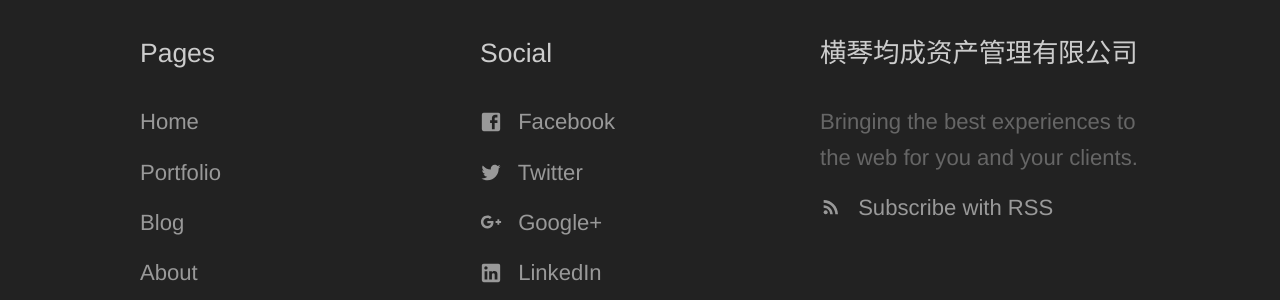
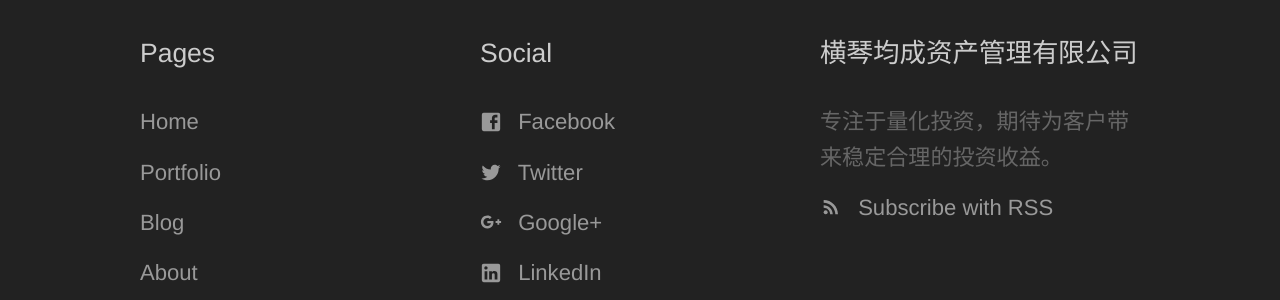
Before and after one commit to lava2000/parigain, a Jekyll site: the page built from index.html, in a window 1280 px wide and 900 px high, scrolled down 1715 px. Shown: the part 346-646 px from the top of the window. Built offline with Jekyll 4.4.1, drawn with Linux system fonts in a browser that asks for light colours.

```diff
--- a/_data/company.yml
+++ b/_data/company.yml
@@ -1,6 +1,6 @@
 title: 横琴均成资产管理有限公司
-description: Bringing the best experiences to the web for you and your clients.
-contact_email_address: contact@example.com
-contact_phone_number: (03) 123 4567
-address: 123 Example Street, Gooseburb, 9876, Ducktown, New Zealand
-postal_address: PO Box 123, Ducktown, New Zealand
+description: 专注于量化投资，期待为客户带来稳定合理的投资收益。
+contact_email_address: contact@parigain.com
+contact_phone_number:
+address: 深圳市南山区粤兴三道8号 中国地质大学产学研基地2层
+postal_address:
--- a/contact.html
+++ b/contact.html
@@ -1,7 +1,7 @@
 ---
 title: 联系我们
 heading: 现在就与我们取得联系
-subtitle: 我们会第一时间答复您的消息.
+subtitle: 第一时间给您答复。
 map:
   latitude: -45.8787605
   longitude: 170.5027976
--- a/index.html
+++ b/index.html
@@ -4,7 +4,7 @@ title: 首页
 
 <section class="hero diagonal">
 	<div class="container">
-		<h2 class="editable">我们与您共同成长</h2>
+		<h2 class="editable">与您共同成长</h2>
 		<p class="subtext editable">This is the <strong>Urban</strong> template from <a href="http://cloudcannon.com/">CloudCannon</a>. Urban is a strong foundation for the web presence of your agency.</p>
 		<p><a class="button alt" href="{{ site.baseurl }}/contact/">Contact Us</a></p>
 	</div>
```
